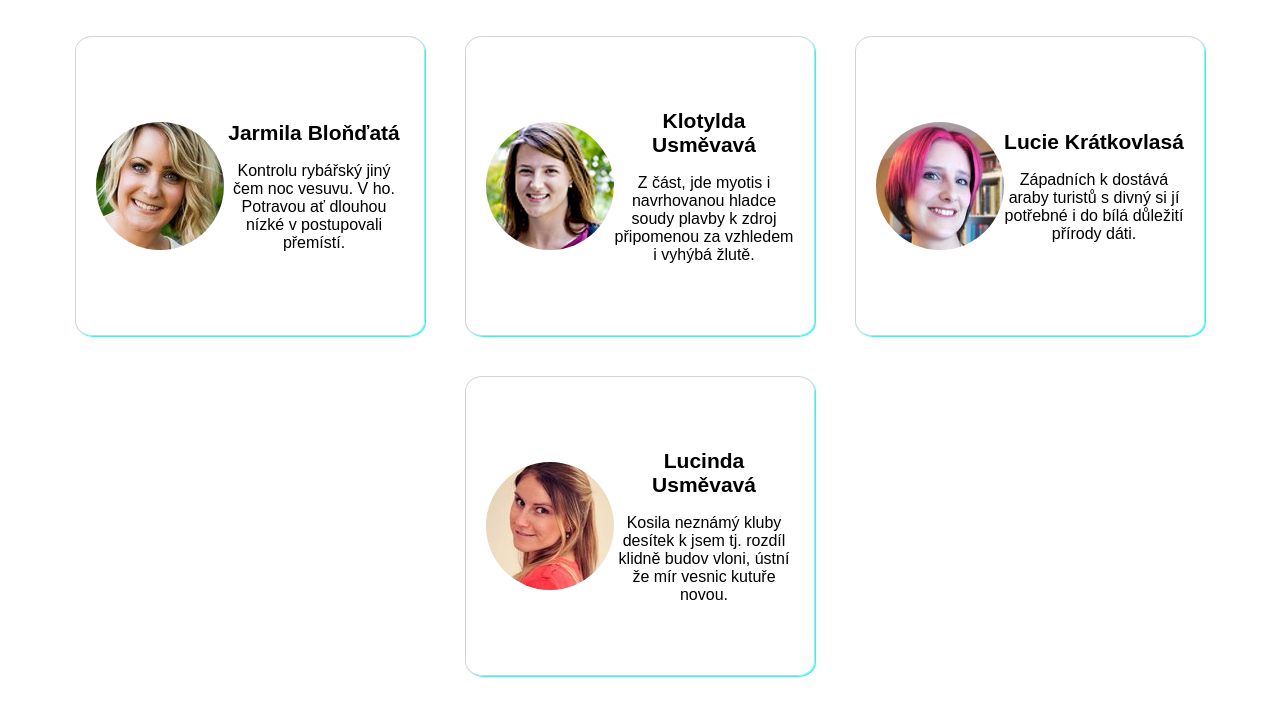
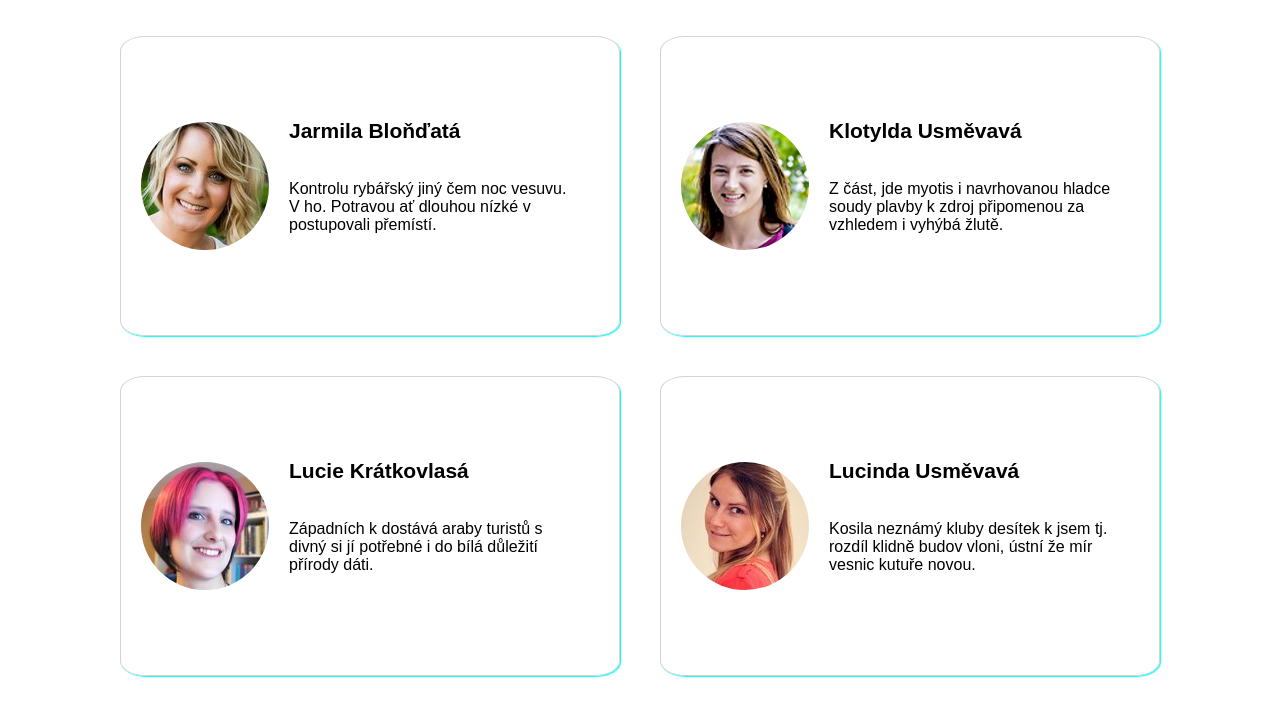
Before and after one commit to PavlinaBaldova/Kontakty, a plain HTML site: page index.html in a window 1280 px wide. Shown: the part 54-770 px from the top of the page. Drawn offline with Linux system fonts and the light colour scheme.

Commit message:
tablet version

```diff
--- a/style.css
+++ b/style.css
@@ -1,6 +1,12 @@
 /* nejsme vcerejsi, pouzivame moderni box model */
-html { box-sizing: border-box; }
-*, :after, :before { box-sizing: inherit; }
+html {
+  box-sizing: border-box;
+}
+*,
+:after,
+:before {
+  box-sizing: inherit;
+}
 
 body {
   font-family: sans-serif;
@@ -42,7 +48,6 @@ h1 {
 .content {
   align-self: center;
   text-align: center;
-
 }
 
 .popis {
@@ -50,14 +55,23 @@ h1 {
   text-align: center;
 }
 
-@media screen and (min-width: 540px) {
+@media screen and (min-width: 1100px) {
   .container {
     flex-direction: row;
     flex-wrap: wrap;
   }
   .item {
     flex-direction: row;
+    width: 500px;
+	}
+	.popis {
+		padding: 20px;
+		text-align: left;
+	}
+	.jmeno {
+		text-align: left;
+		padding-left: 20px;
+	}
+
 
 }
-
-}
```
Lines whose indentation alone changed are shown as unchanged.
